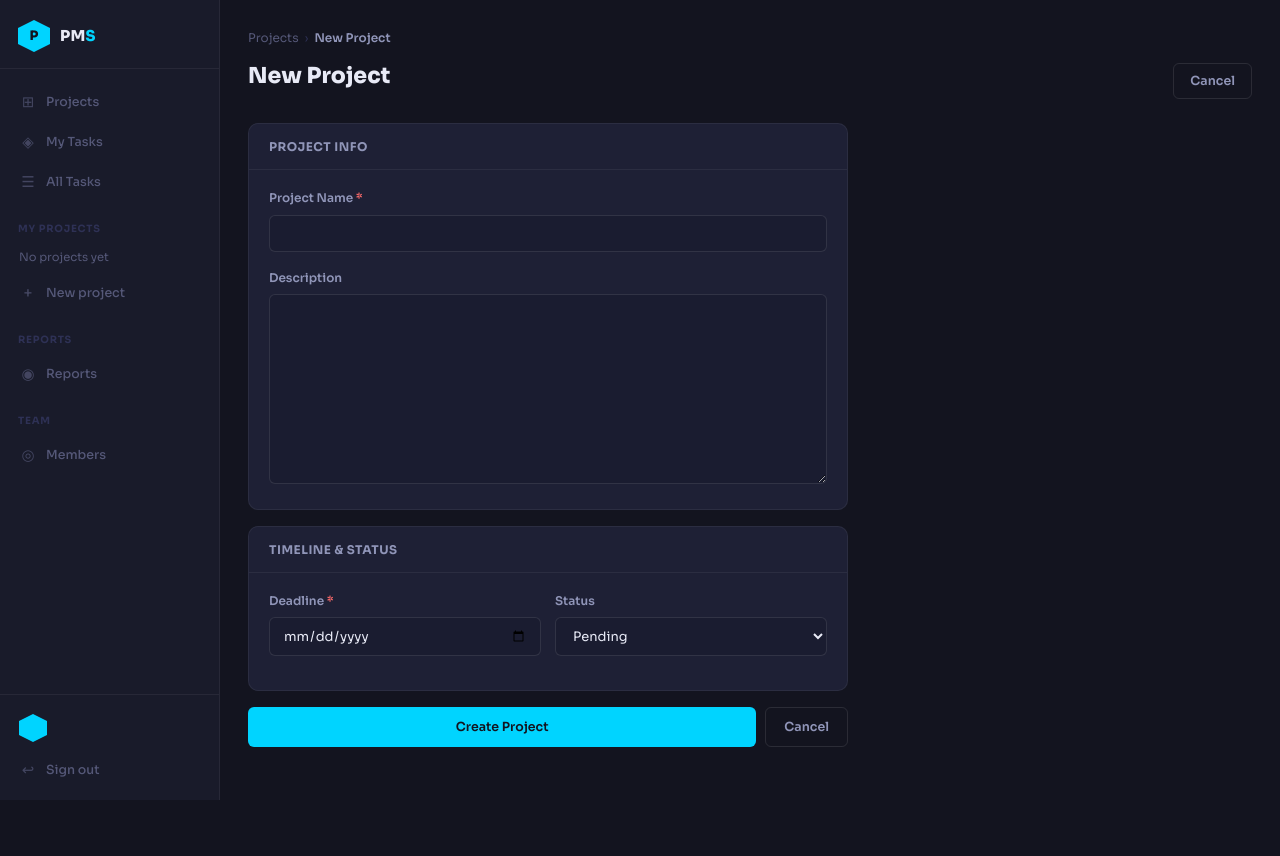
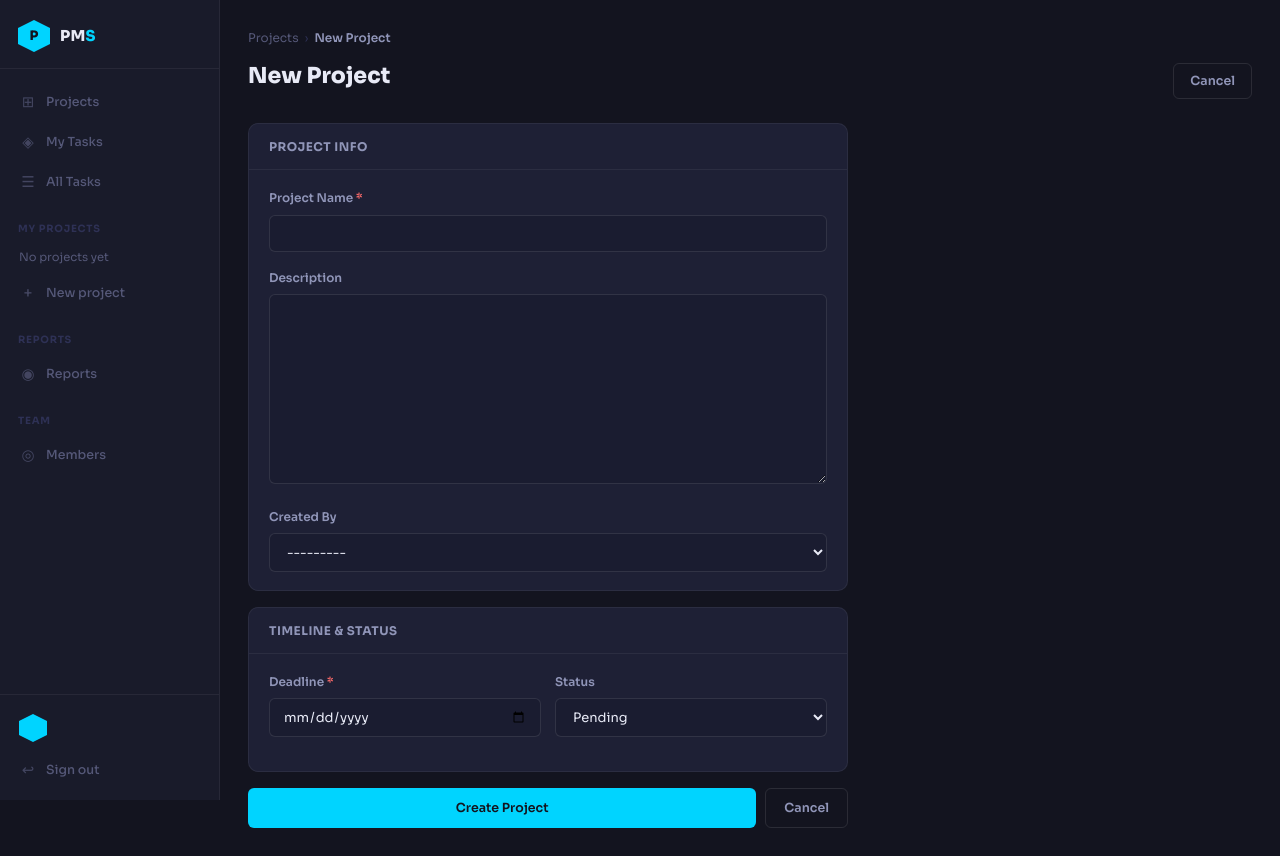
Before and after one commit to Mohit3307/pms, a Django app: page /projects/create/ in a window 1280 px wide. Before the commit the page ends 800 px from the top, so only its background shows below. Run offline with Django 5.2, Linux system fonts and the light colour scheme.

Commit message:
feat: add Created By field to project form template

```diff
--- a/templates/projects/project_form.html
+++ b/templates/projects/project_form.html
@@ -34,6 +34,10 @@
         <label>Description</label>
         {{ form.description }}
       </div>
+      <div class="field">
+      <label>Created By</label>
+      {{ form.created_by }}
+    </div>
     </div>
   </div>
   <div class="fblock">
--- a/templates/reports/reports_dashboard.html
+++ b/templates/reports/reports_dashboard.html
@@ -31,7 +31,7 @@
 
   <div class="card" style="padding:32px;text-align:center;cursor:pointer;transition:all .16s ease;"
        onmouseover="this.style.transform='translateY(-2px)'" onmouseout="this.style.transform=''"
-       onclick="location.href='{% url 'team_report' %}'">
+       onclick="location.href='{% url 'reports:team_report' %}'">
     <div style="font-size:36px;margin-bottom:14px;">👥</div>
     <div style="font-size:14px;font-weight:700;color:var(--t1);margin-bottom:6px;">Team Reports</div>
     <p style="font-size:12px;color:var(--t3);margin-bottom:18px;">View team members, roles and projects.</p>
```
